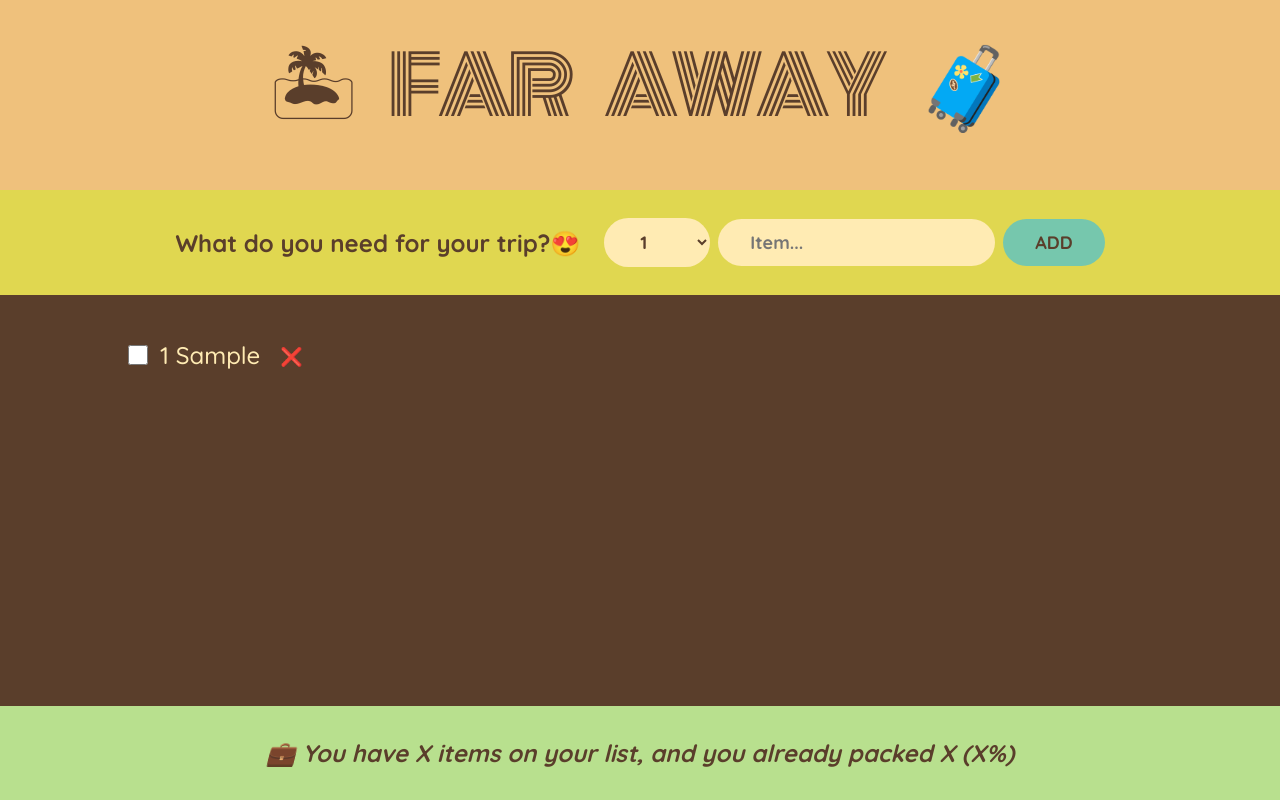
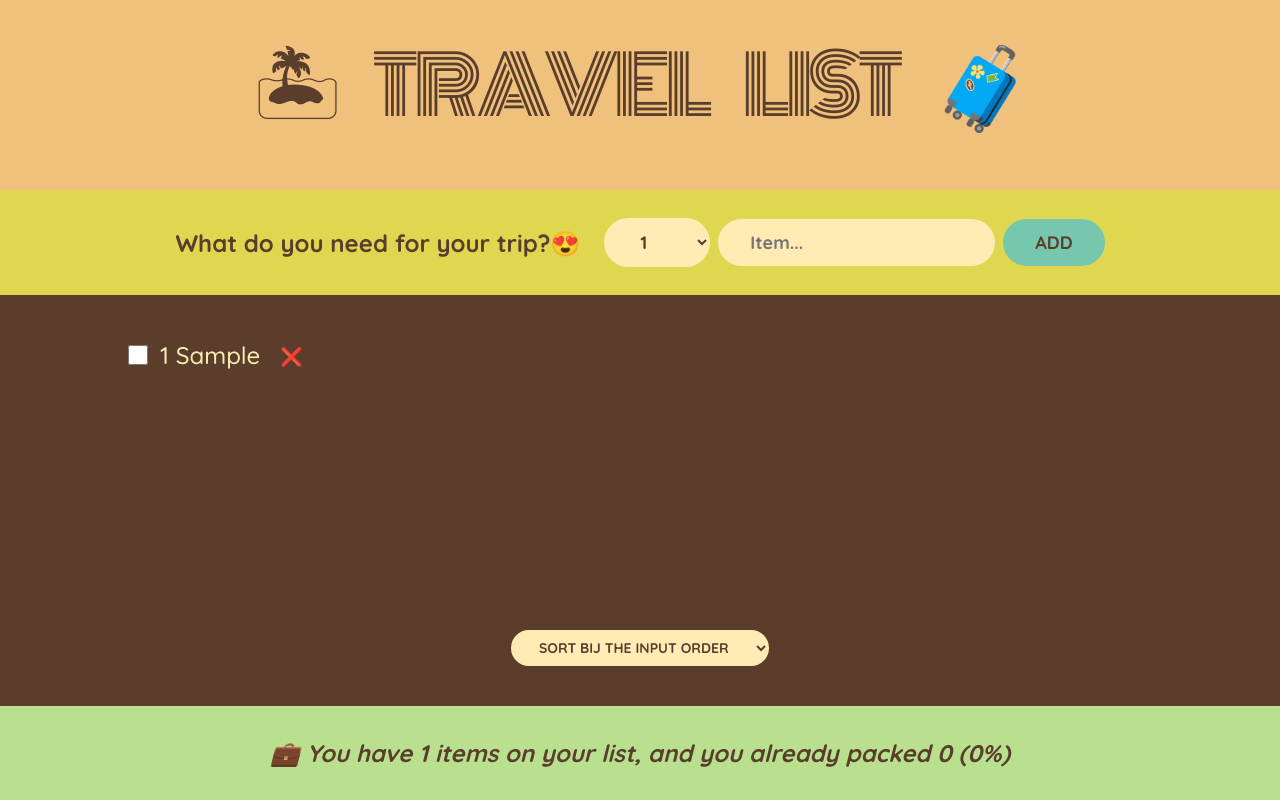
Before and after one commit to Chellly321/06-travel-list, a React (Create React App) app: page / in a window 1280 px wide. Both pictures are taken after typing "Sample" into the empty fields and a click on the button "ADD". Built offline with nearby package versions, Linux system fonts and the light colour scheme.

Commit message:
Derived state + sorting items

```diff
--- a/src/App.js
+++ b/src/App.js
@@ -32,7 +32,7 @@
           onDeleteItem={handleDeleteItem}
           onToggleItem={handleToggleItem}
         />
-        <Stats />
+        <Stats items={items} />
       </>
     </div>
   );
--- a/src/Logo.js
+++ b/src/Logo.js
@@ -1,5 +1,5 @@
 function Logo() {
-  return <h1> 🏝 Far Away 🧳</h1>;
+  return <h1> 🏝 Travel List 🧳</h1>;
 }
 
 export default Logo;
--- a/src/PackingList.js
+++ b/src/PackingList.js
@@ -1,10 +1,28 @@
+import { useState } from "react";
 import Item from "./Item";
 
 function PackingList({ items, onDeleteItem, onToggleItem }) {
+  const [sortBy, setSortBy] = useState("input");
+
+  // let is mutable
+  let sortedItems;
+
+  if (sortBy === "input") sortedItems = items;
+
+  if (sortBy === "description")
+    sortedItems = items
+      .slice()
+      .sort((a, b) => a.description.localeCompare(b.description));
+
+  if (sortBy === "packed")
+    sortedItems = items
+      .slice()
+      .sort((a, b) => Number(a.packed) - Number(b.packed));
+
   return (
     <div className="list">
       <ul>
-        {items.map((item) => (
+        {sortedItems.map((item) => (
           <Item
             item={item}
             onDeleteItem={onDeleteItem}
@@ -13,6 +31,13 @@
           />
         ))}
       </ul>
+      <div className="actions">
+        <select value={sortBy} onChange={(e) => setSortBy(e.target.value)}>
+          <option value="input">Sort bij the input order</option>
+          <option value="description">Sort by description</option>
+          <option value="packed">Sort by packed status</option>
+        </select>
+      </div>
     </div>
   );
 }
--- a/src/Stats.js
+++ b/src/Stats.js
@@ -1,7 +1,24 @@
-function Stats() {
+function Stats({ items }) {
+  if (!items.length)
+    return (
+      <p className="stats">
+        <em>Start adding some items to your packing list🚀</em>
+      </p>
+    );
+
+  const numItems = items.length;
+  const numPacked = items.filter((item) => item.packed).length;
+  const percentage = Math.round((numPacked / numItems) * 100);
+
   return (
     <footer className="stats">
-      <em>💼 You have X items on your list, and you already packed X (X%)</em>
+      <em>
+        {percentage === 100
+          ? "You got everything! Ready to go ✈️"
+          : `
+        💼 You have ${numItems} items on your list, and you already packed
+        ${numPacked} (${percentage}%)`}
+      </em>
     </footer>
   );
 }
```
